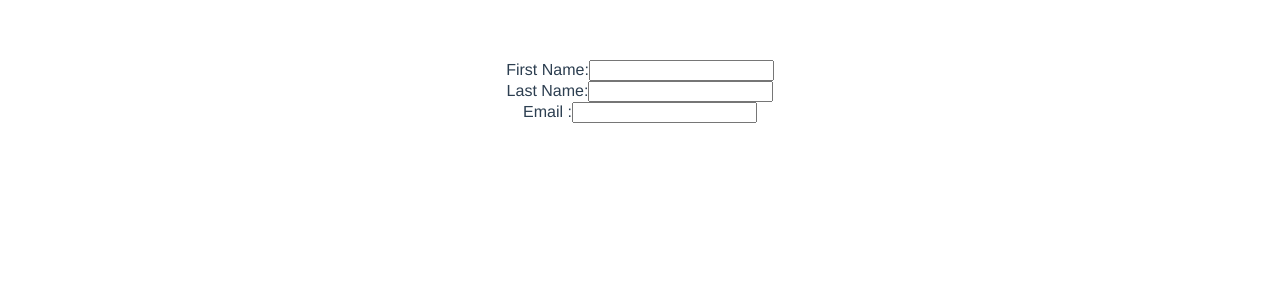
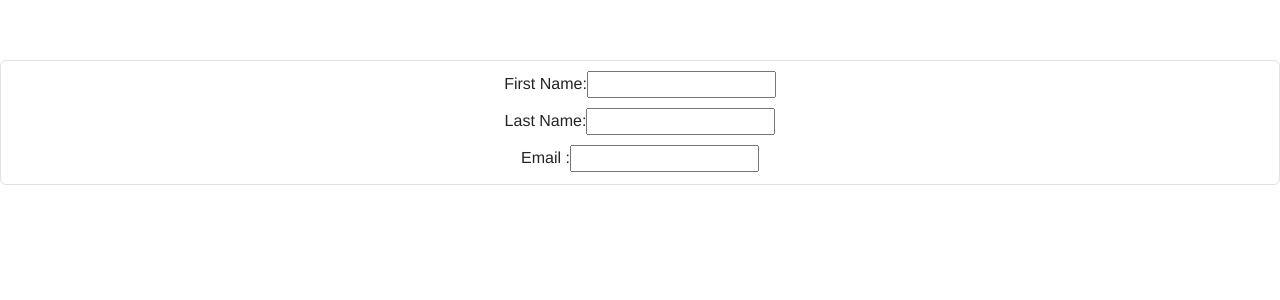
Before and after one commit to yravindraswamy/vue-validate-pro, a Vue app: page / in a window 1280 px wide. Shown: the top 300 px of the page. Built offline with nearby package versions, Linux system fonts and the light colour scheme.

Commit message:
first changes
this is a features

```diff
--- a/package.json
+++ b/package.json
@@ -10,6 +10,7 @@
   "dependencies": {
     "@vuelidate/core": "^2.0.3",
     "@vuelidate/validators": "^2.0.4",
+    "bootstrap": "^5.3.2",
     "core-js": "^3.8.3",
     "vue": "^3.2.13"
   },
--- a/src/App.vue
+++ b/src/App.vue
@@ -1,18 +1,18 @@
 <template>
-  <div>
-    <div>
-      <label for="name">First Name:</label>
-      <input type="text" v-model="firstName" id="name" />
+  <form @action="javascript:void(0);" class="form-control">
+    <div >
+      <label for="name" class="form-label">First Name:</label>
+      <input type="text" v-model="firstName" id="name" class="form-text"/>
     </div>
     <div>
-      <label for="lastName">Last Name:</label>
-      <input type="text" v-model="lastName" id="lastName" />
+      <label for="lastName" class="form-label">Last Name:</label>
+      <input type="text" v-model="lastName" id="lastName" class="form-text"/>
     </div>
     <div>
-      <label for="email">Email :</label>
-      <input type="text" v-model="email" id="email" />
+      <label for="email" class="form-label">Email :</label>
+      <input type="text" v-model="email" id="email" class="form-text"/>
     </div>
-  </div>
+  </form>
 </template>
 
 <script>
--- a/src/main.js
+++ b/src/main.js
@@ -1,4 +1,5 @@
 import { createApp } from 'vue'
 import App from './App.vue'
+import 'bootstrap/dist/css/bootstrap.css'
 
 createApp(App).mount('#app')
```
